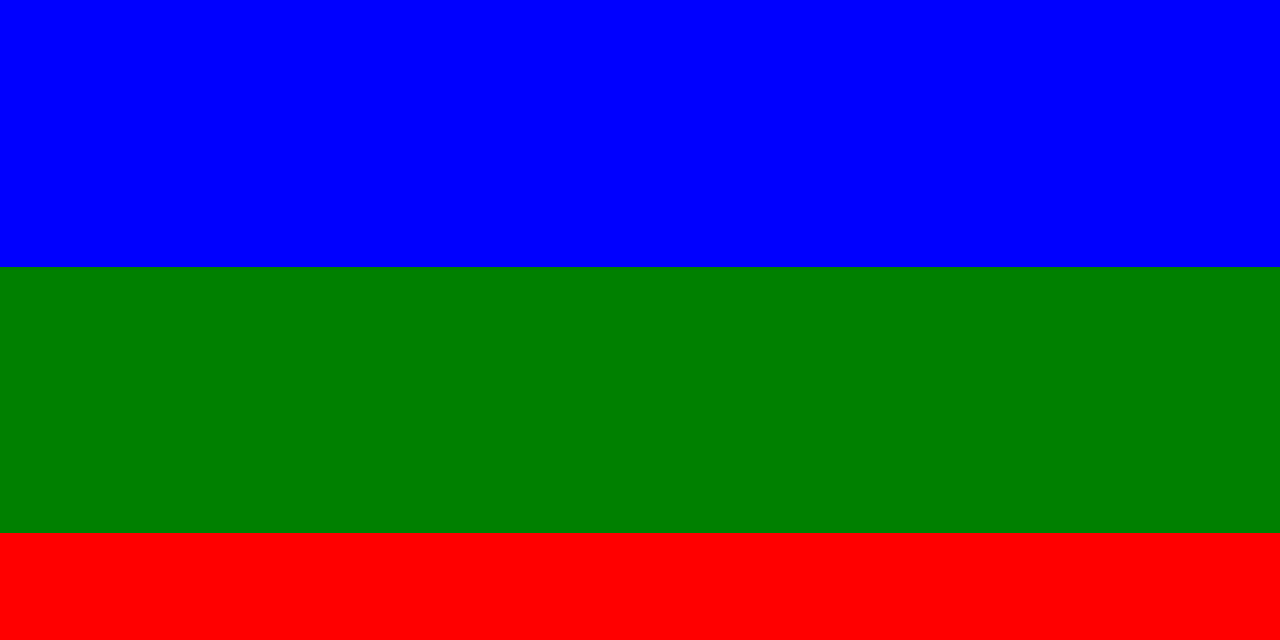
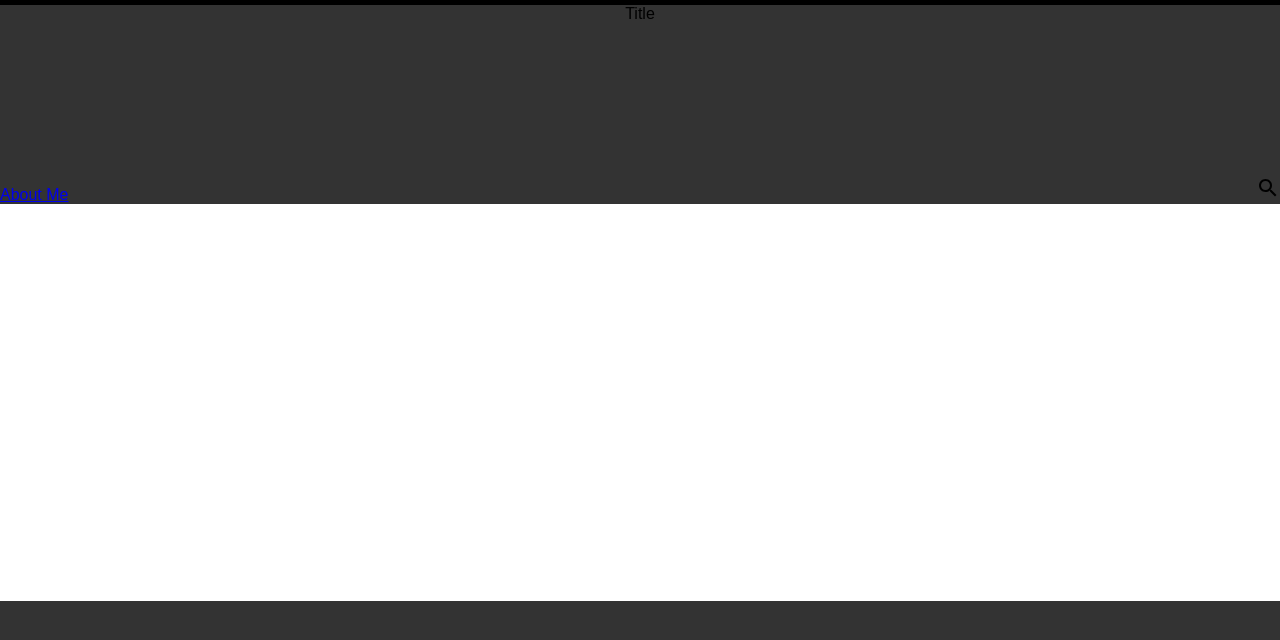
Before and after one commit to dLaMothe/blog, a React (Create React App) app in the folder gechillt/frontend/: page / in a window 1280 px wide. Shown: the top 640 px of the page. Built offline with nearby package versions, Linux system fonts and the light colour scheme.

Commit message:
initial layout structure

```diff
--- a/gechillt/frontend/src/components/css/_footer.scss
+++ b/gechillt/frontend/src/components/css/_footer.scss
@@ -1,5 +1,5 @@
 .footer {
   grid-column: 1/4;
-  grid-row: 3/4;
-  background-color: red;
+  grid-row: 4/5;
+  background-color: #333333;
 }
--- a/gechillt/frontend/src/components/css/_header.scss
+++ b/gechillt/frontend/src/components/css/_header.scss
@@ -1,5 +1,38 @@
 .header {
   grid-column: 1/4;
-  grid-row: 1/2;
-  background-color: blue;
+  grid-row: 2/3;
+  background-color: #333333;
+  display: flex;
 }
+
+.about-me {
+  flex: 1;
+  position: relative;
+}
+
+.about-me--link {
+  position: absolute;
+  bottom: 0;
+  left: 0;
+}
+
+.title {
+  flex: 1;
+  position: relative;
+}
+
+.title__text {
+  text-align: justify;
+  text-align: center;
+}
+
+.search {
+  flex: 1;
+  position: relative;
+}
+
+.search__icon {
+  position: absolute;
+  bottom: 0;
+  right: 0;
+}
--- a/gechillt/frontend/src/components/header.jsx
+++ b/gechillt/frontend/src/components/header.jsx
@@ -1,7 +1,25 @@
 import * as React from 'react';
+import { Link } from 'react-router-dom';
+import { Search } from '@material-ui/icons/';
 
 export default class Header extends React.Component {
   render() {
-    return <div className="header" />;
+    return (
+      <div className="header">
+        <div className="about-me">
+          <Link className="about-me--link" to="/about">
+            About Me
+          </Link>
+        </div>
+        <div className="title">
+          <div className="title__text">Title</div>
+        </div>
+        <div className="search">
+          <div className="search__icon">
+            <Search />
+          </div>
+        </div>
+      </div>
+    );
   }
 }
--- a/gechillt/frontend/src/pages/home/_home.scss
+++ b/gechillt/frontend/src/pages/home/_home.scss
@@ -1,13 +1,13 @@
 .home {
   display: grid;
   grid-template-columns: 1fr 2fr 1fr;
-  grid-template-rows: 1fr 1fr 1fr;
+  grid-template-rows: 5px 1fr 2fr 1fr;
   height: 100%;
   width: 100%;
 }
 
 .article-list {
-  background-color: green;
+  background-color: white;
   grid-column: 1/4;
-  grid-row: 2/3;
+  grid-row: 3/4;
 }
```
